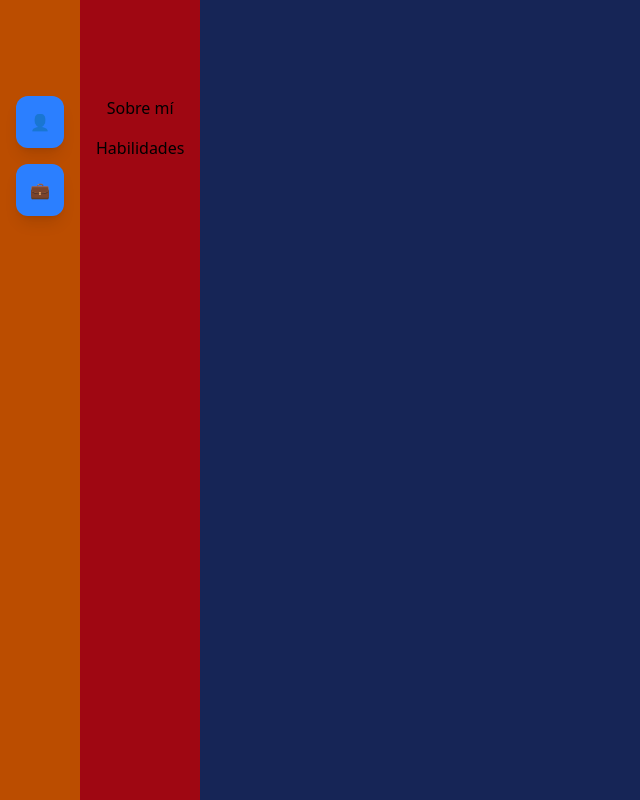
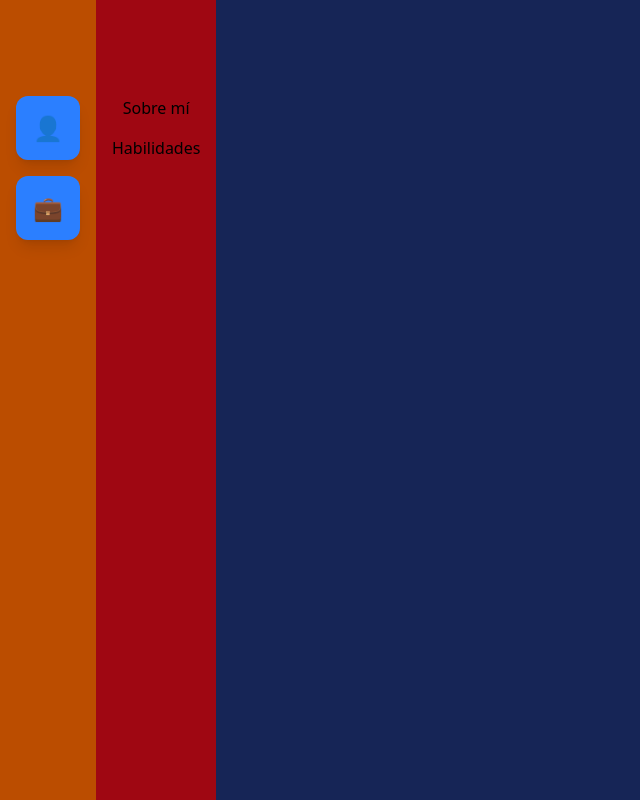
Before and after one commit to FrancoBarberis/Portfolio-Franco, a React (Vite) app: page / in a window 1280 px wide. Shown: the whole page, without its empty margins (0-640 px from the left). Built offline with nearby package versions, Linux system fonts and the light colour scheme.

Commit message:
Server onClick()

```diff
--- a/src/components/Server.jsx
+++ b/src/components/Server.jsx
@@ -1,17 +1,20 @@
 import { Tooltip } from "react-tooltip";
 import "react-tooltip/dist/react-tooltip.css";
 
-function Server({ icon, tooltip, id, channels }) {
+
+function Server({ id, icon, tooltip, onClick }) {
   return (
-    <div
-      data-tooltip-id={String(id)}
-      data-tooltip-content={tooltip}
-      className="relative w-auto h-auto p-3.5 bg-blue-500 rounded-xl flex items-center justify-center shadow-lg hover:cursor-pointer"
-    >
-      <span className="text-m text-white">{icon}</span>
-
-      <Tooltip id={String(id)} place="right" delayShow={50} className="tooltip-slide" />
-    </div>
+    <>
+      <div
+        className="w-16 h-16 bg-blue-500 rounded-xl flex items-center justify-center shadow-lg cursor-pointer hover:bg-blue-600 transition-colors"
+        data-tooltip-id={String(id)}
+        data-tooltip-content={tooltip}
+        onClick={onClick} // ← Agregar esta línea
+      >
+        <span className="text-white text-2xl font-bold">{icon}</span>
+      </div>
+      <Tooltip id={String(id)} />
+    </>
   );
 }
 
--- a/src/layout/MainLayout.jsx
+++ b/src/layout/MainLayout.jsx
@@ -1,5 +1,6 @@
 import ServerSidebar from "./ServerSidebar";
 import ChannelSidebar from "./ChannelSidebar";
+import { useState } from 'react';
 
 function MainLayout() {
   const servidores = [
@@ -32,11 +33,12 @@ function MainLayout() {
       ],
     },
   ];
+  const [selectedServer, setSelectedServer] = useState(servidores[0]);
 
   return (
     <div className="bg-blue-950 min-h-screen flex flex-row">
-      <ServerSidebar servers={servidores} />
-      <ChannelSidebar channels={servidores[0].channels} />
+      <ServerSidebar servers={servidores} onServerSelect={setSelectedServer} />
+      <ChannelSidebar channels={selectedServer.channels} />
     </div>
   );
 }
--- a/src/layout/ServerSidebar.jsx
+++ b/src/layout/ServerSidebar.jsx
@@ -1,6 +1,6 @@
 import { Server } from "../components";
 
-function ServerSidebar({servers}) {
+function ServerSidebar({servers, onServerSelect}) {
   return (
     <div className="flex flex-col bg-amber-700 p-4 pt-24 gap-4">
       {servers.map((server) => (
@@ -10,6 +10,7 @@ function ServerSidebar({servers}) {
           icon={server.icon}
           tooltip={server.tooltip}
           channels={server.channels}
+          onClick={() => onServerSelect(server)}
         />
       ))}
     </div>
```
